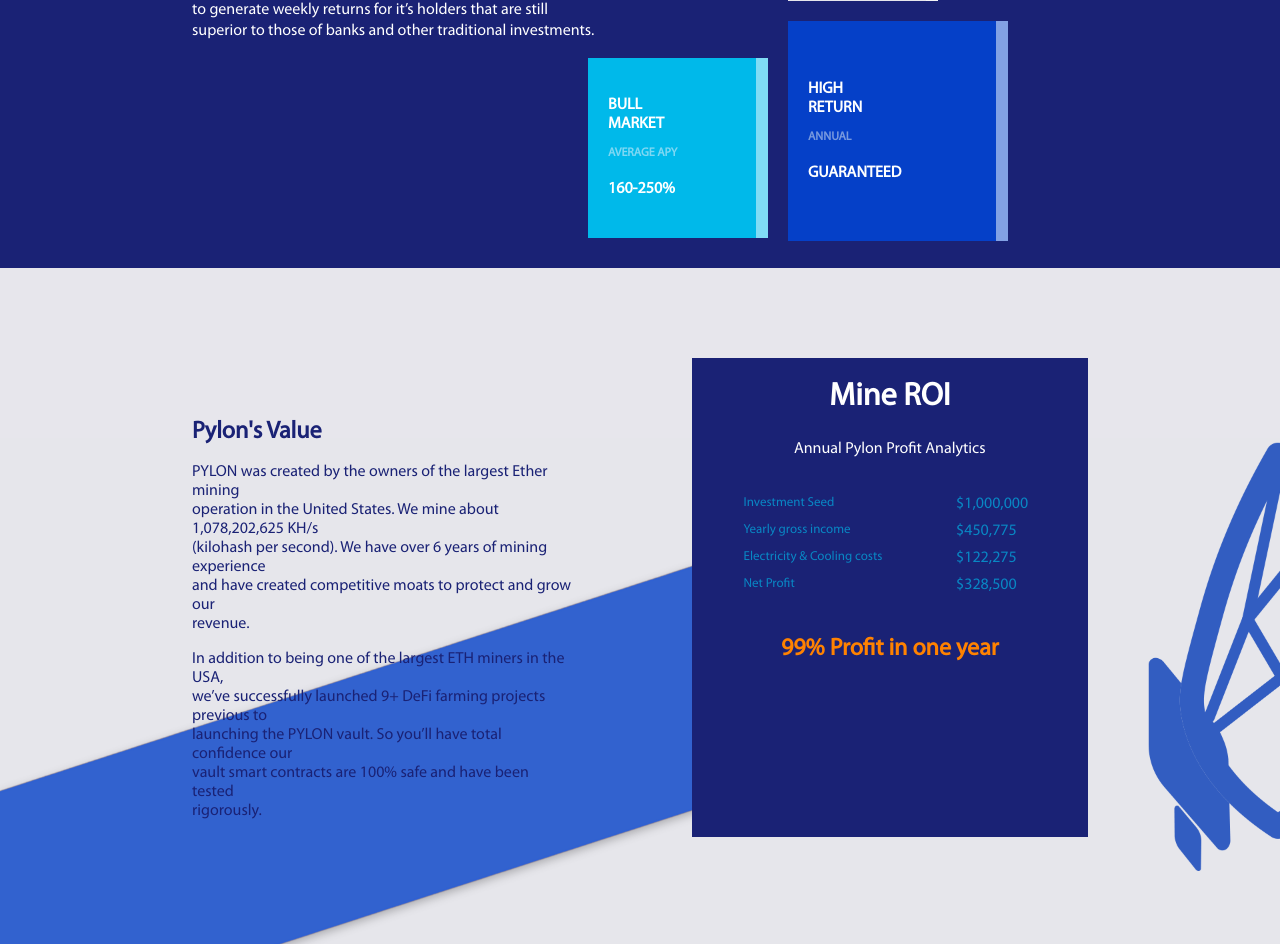
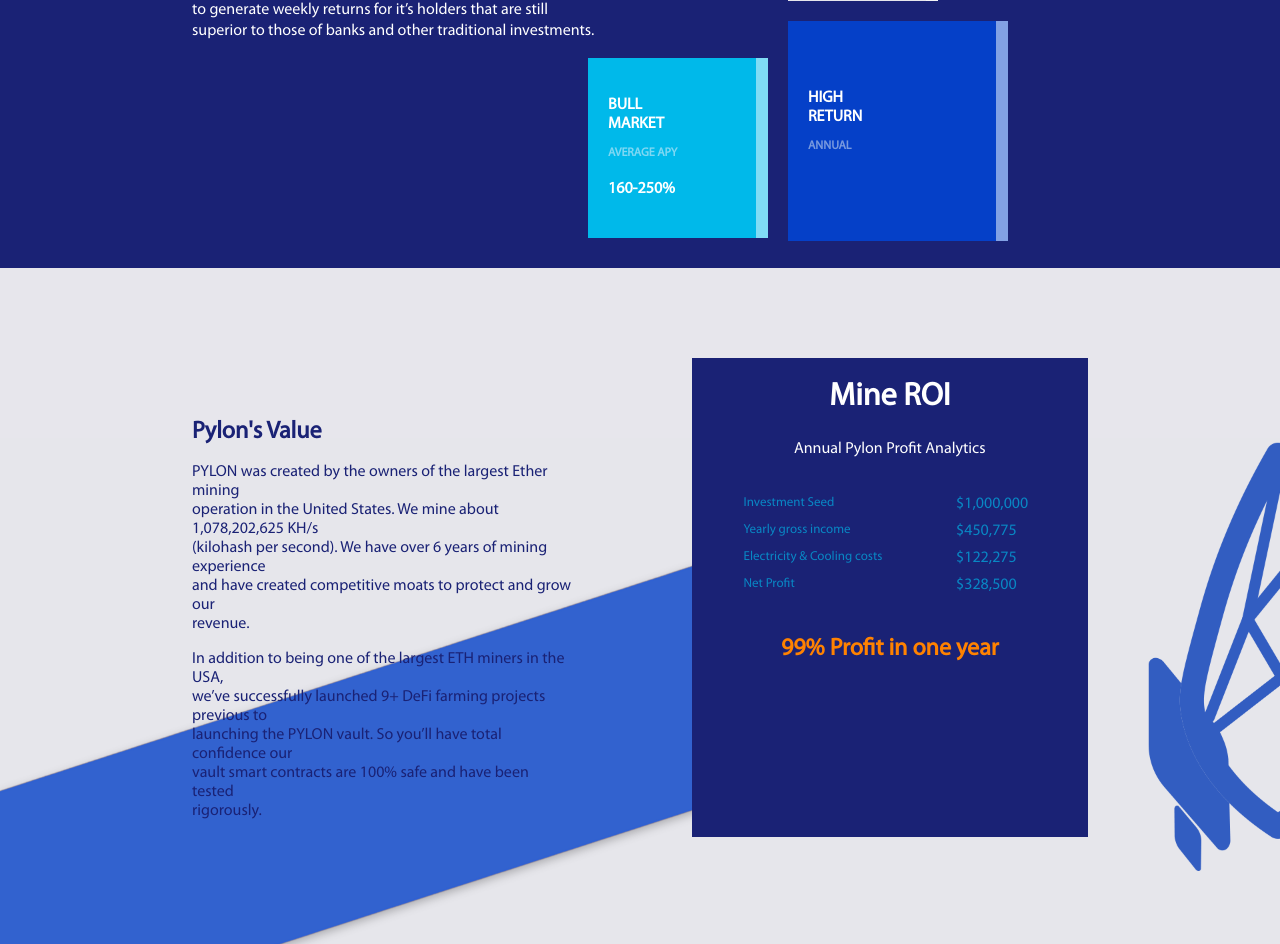
Before and after one commit to newcho/pylon-ui, a React (Create React App) app: page / in a window 1280 px wide. Shown: the part 1450-2394 px from the top of the page. Built offline with nearby package versions, Linux system fonts and the light colour scheme; no server answers; what javascript-time-ago would draw is missing.

Commit message:
changeAPY and remove guarntee

```diff
--- a/src/components/farm/Stake/index.js
+++ b/src/components/farm/Stake/index.js
@@ -144,13 +144,13 @@
           </div>
           <div className="stake-header-section">
             {type!="FDI"?<TextBlock
-              title={item.tokenName == "PYLON" ? "114%" : "154%"}
+              title={item.tokenName == "PYLON" ? "65%" : "110%"}
               content="Vault APY"
               colorTitle="#fd8300"
               colorContent="#00b9ea"
             />:""}
             <TextBlock
-              title="95%"
+              title="158%"
               content={type == "FDI" ? "APY" : "Mining Seed APY"}
               colorTitle="#fd8300"
               colorContent="#00b9ea"
--- a/src/containers/Home/index.jsx
+++ b/src/containers/Home/index.jsx
@@ -54,7 +54,7 @@
                 stakers. This constant buying of PYLON from externally generated
                 {` `}
                 <br />
-                revenue guarantees your tokens have real value.{` `}
+                revenue gives your tokens real value.{` `}
               </p>
               <p>
                 Additionally, there are two other vaults which take in fees that{" "}
@@ -145,7 +145,7 @@
                     title={`HIGH`}
                     title2={`RETURN`}
                     subTitle="ANNUAL"
-                    content="GUARANTEED"
+                    content=""
                     background="#0540c8"
                     mainColor="#fff "
                     subColor="#7899de"
```
